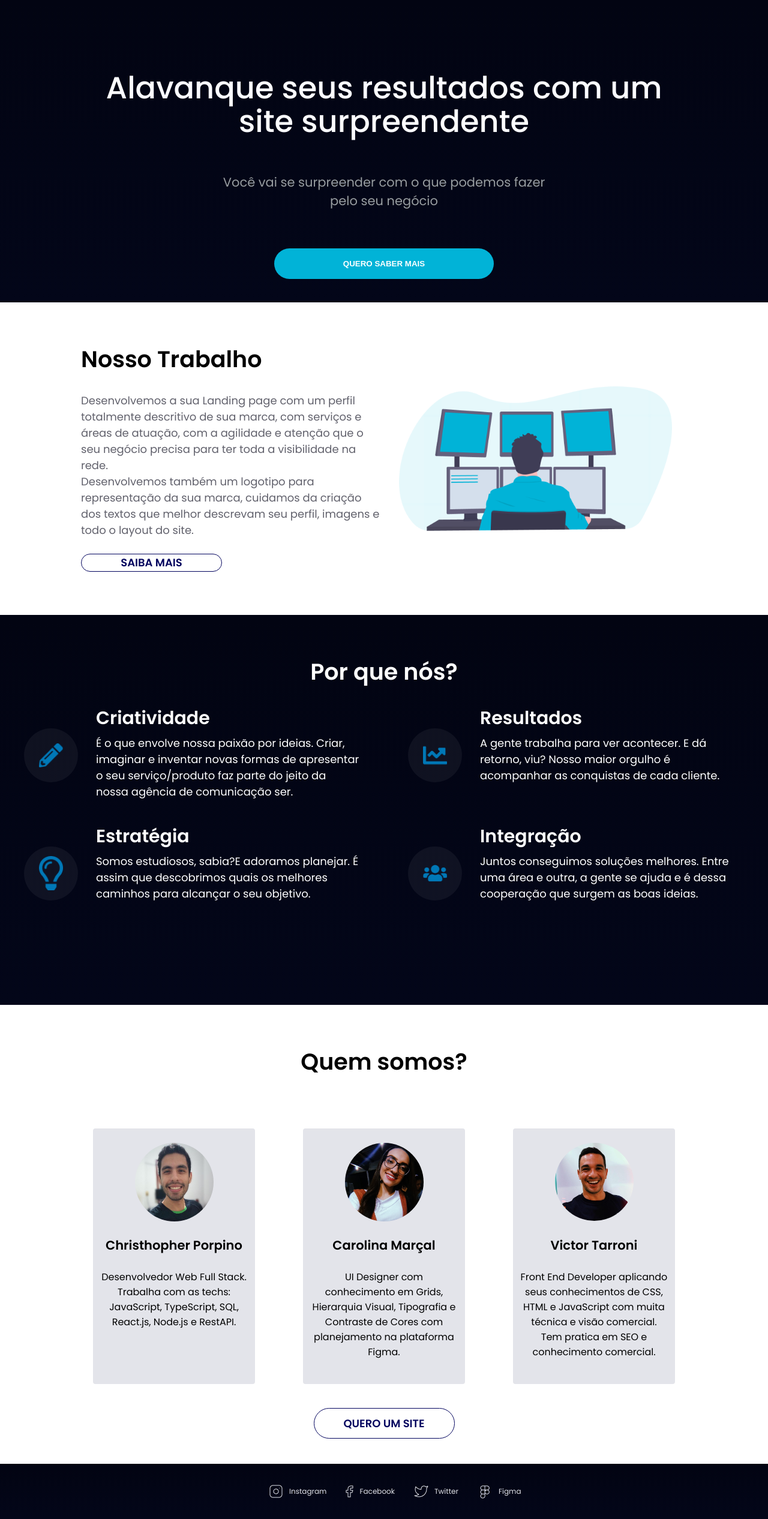
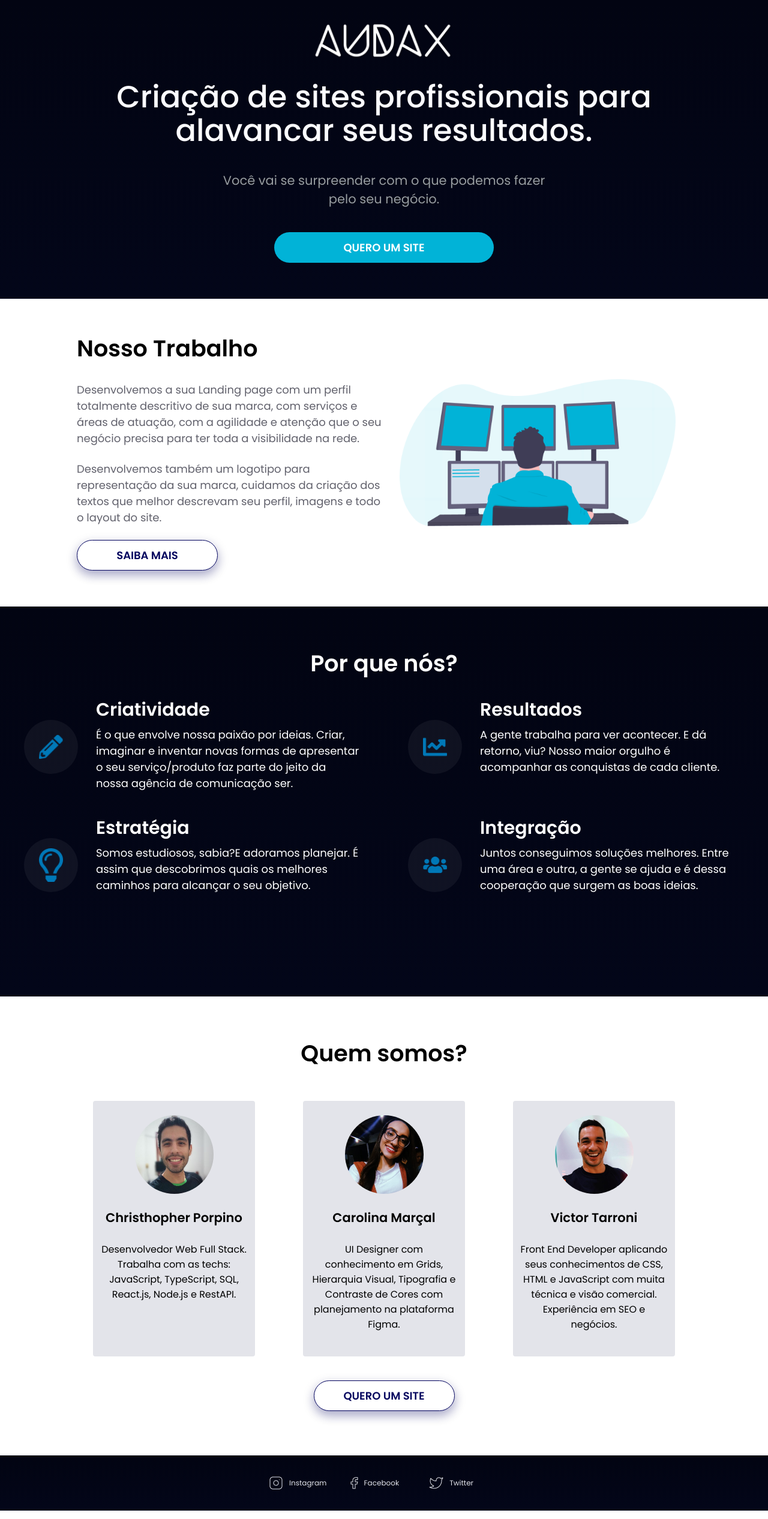
Before and after one commit to chrisporpino/agencia-landing-page, a React (Create React App) app: page / in a window 1280 px wide. Shown: the whole page at 60% size. Built offline with nearby package versions, Linux system fonts and the light colour scheme.

Commit message:
tornei responsivas as seções do banner, nosso trabalho e rodapé

```diff
--- a/src/components/AboutUsComponent/index.js
+++ b/src/components/AboutUsComponent/index.js
@@ -20,7 +20,6 @@ const Title = styled.h1`
   font-weight: 600;
   font-size: 38px;
   line-height: 46px;
-  margin-bottom: 32px;
   text-align: center;
   padding-top: 72px;
 `;
@@ -31,11 +30,26 @@ const SecondaryButton = styled.button`
   background: #ffffff;
   border: 1px solid #03045e;
   border-radius: 30px;
+
   font-family: "Poppins", sans-serif;
   font-weight: bold;
   font-size: 18px;
   line-height: 27px;
   color: #03045e;
+
+  transition-duration: 0.3s;
+  box-shadow: 0 8px 16px 0 rgba(3, 4, 94, 0.2),
+    0 6px 20px 0 rgba(3, 4, 94, 0.19);
+
+  &:hover {
+    background: #555687;
+    color: #ffffff;
+    box-shadow: 0 6px 50px #555687;
+  }
+
+  &:active {
+    background: #f0f0ff;
+  }
 `;
 
 const CardsBox = styled.div`
@@ -66,8 +80,8 @@ function AboutUsComponent() {
           photo={victor}
           name="Victor Tarroni"
           skills="Front End Developer aplicando seus conhecimentos de CSS, HTML e
-          JavaScript com muita técnica e visão comercial. Tem pratica em SEO e
-          conhecimento comercial."
+          JavaScript com muita técnica e visão comercial. Experiência em SEO e
+          negócios."
         />
       </CardsBox>
       <SecondaryButton>QUERO UM SITE</SecondaryButton>
--- a/src/components/BannerSectionComponent/index.js
+++ b/src/components/BannerSectionComponent/index.js
@@ -1,59 +1,118 @@
-import React from 'react';
-import styled from 'styled-components';
+import React from "react";
+import styled from "styled-components";
+import logo from "../../assets/images/audax-logo-white.png";
 
 const BannerSection = styled.div`
   width: 100%;
-  height: 504px;
   background: linear-gradient(180deg, #020412 0%, #030619 100%), #020412;
   color: #fcfcff;
   display: grid;
   place-items: center;
+  padding-bottom: 60px;
+
+  @media (max-width: 700px) {
+    display: flex;
+    flex-wrap: wrap;
+    align-items: center;
+    justify-content: center;
+    padding: 72px 30px;
+  }
 `;
 
-const Logo = styled.img``;
+const Logo = styled.img`
+  width: 250px;
+  padding: 30px 0;
+
+  @media (max-width: 700px) {
+    display: none;
+  }
+`;
 
 const Headline = styled.h1`
-  width: 963px;
-  height: 91px;
+  width: 960px;
   text-align: center;
   font-weight: 500;
   font-size: 51px;
-  line-height: 110%;
+  line-height: 56px;
   color: #fcfcff;
+  margin-bottom: 40px;
+
+  @media (max-width: 700px) {
+    font-weight: 500;
+    font-size: 35px;
+    line-height: 115%;
+    margin-bottom: 32px;
+  }
 `;
 
 const Subtitle = styled.h3`
   width: 550px;
-  height: 47px;
   text-align: center;
-  font-weight: normal;
+  font-weight: 400;
   font-size: 21px;
   line-height: 31px;
   color: #989da0;
+  margin-bottom: 40px;
+
+  @media (max-width: 700px) {
+    font-style: normal;
+    font-weight: normal;
+    font-size: 18px;
+    line-height: 27px;
+
+    margin-bottom: 32px;
+  }
 `;
 
 const PrimaryButton = styled.button`
+  width: 366px;
+  height: 51px;
   border-radius: 30px;
   background: #01b3d7;
-  padding: 17px 0;
-  width: 366px;
-  height: 51px;
   border: none;
   color: white;
+
+  transition-duration: 0.3s;
+
+  font-family: Poppins;
+  font-style: normal;
   font-weight: bold;
+  font-size: 18px;
+  line-height: 27px;
+
+  &:hover {
+    background: #0078b7;
+    border: 2px solid #01b3d7;
+    box-shadow: 0 6px 70px #01b3d7;
+    color: #ffffff;
+  }
+
+  &:active {
+    background: #92dfef;
+  }
+
+  @media (max-width: 700px) {
+    width: 218px;
+    height: 39px;
+
+    font-style: normal;
+    font-weight: bold;
+    font-size: 15px;
+    line-height: 22px;
+  }
 `;
 
 function BannerSectionComponent() {
-  return(
+  return (
     <BannerSection>
-        <Logo />
-        <Headline>Alavanque seus resultados com um site surpreendente</Headline>
-        <Subtitle>
-          Você vai se surpreender com o que podemos fazer pelo seu negócio
-        </Subtitle>
-        <PrimaryButton>QUERO SABER MAIS</PrimaryButton>
-      </BannerSection>
-  )
+      <Logo src={logo} alt="logo" />
+      <Headline>Criação de sites profissionais para alavancar seus resultados.</Headline>
+      <Subtitle>
+        Você vai se surpreender com o que podemos fazer pelo seu negócio.
+      </Subtitle>
+      <PrimaryButton>QUERO UM SITE</PrimaryButton>
+    </BannerSection>
+  );
 }
 
 export default BannerSectionComponent;
--- a/src/components/FooterComponent/index.js
+++ b/src/components/FooterComponent/index.js
@@ -6,36 +6,63 @@ import instagram from "../../assets/images/icons/instagram.png";
 import twitter from "../../assets/images/icons/twitter.png";
 import figma from "../../assets/images/icons/figma.png";
 
+const Footer = styled.footer`
+  display: flex;
+  width: 100%;
+  height: 92px;
+  background: linear-gradient(180deg, #020412 0%, #030619 100%), #020412;
+  color: #e3e4ea;
+
+  font-weight: 300;
+  font-size: 12px;
+  line-height: 18px;
+  justify-content: center;
+
+  @media (max-width: 700px) {
+    padding: 0 30px;
+  }
+`;
+
 const IconContainer = styled.div`
   display: flex;
   align-items: center;
   justify-content: space-around;
   width: 30%;
+
+  @media (max-width: 700px) {
+    width: 160px;
+    display: flex;
+    justify-content: space-around;
+    align-items: center;
+  }
 `;
 
 const BoxIcon = styled.div`
   display: flex;
   align-items: center;
+  justify-content: center;
   width: 99px;
   height: 24px;
   margin-right: 32px;
+
+  @media (max-width: 700px) {
+    margin-right: 0;
+  }
 `;
 
-const Footer = styled.footer`
-  display: flex;
-  width: 100%;
-  height: 92px;
-  width: 100%;
-  background: linear-gradient(180deg, #020412 0%, #030619 100%), #020412;
-  color: #e3e4ea;
-  font-weight: 300;
-  font-size: 12px;
-  line-height: 18px;
-  justify-content: center;
-`;
 
 const Icon = styled.img`
   margin-right: 10px;
+
+  @media (max-width: 700px) {
+    margin-right: 0;
+  }
+`;
+
+const Name = styled.p`
+  @media (max-width: 700px) {
+    display: none;
+  }
 `;
 
 function FooterComponent() {
@@ -44,20 +71,20 @@ function FooterComponent() {
         <IconContainer>
           <BoxIcon>
             <Icon src={instagram} alt="instagram" />
-            <p>Instagram</p>
+            <Name>Instagram</Name>
           </BoxIcon>
           <BoxIcon>
             <Icon src={facebook} alt="facebook" />
-            <p>Facebook</p>
+            <Name>Facebook</Name>
           </BoxIcon>
           <BoxIcon>
             <Icon src={twitter} alt="twitter" />
-            <p>Twitter</p>
+            <Name>Twitter</Name>
           </BoxIcon>
-          <BoxIcon>
+          {/* <BoxIcon>
             <Icon src={figma} alt="figma" />
-            <p>Figma</p>
-          </BoxIcon>
+            <Name>Figma</Name>
+          </BoxIcon> */}
         </IconContainer>
       </Footer>
   );
--- a/src/components/OurWorkComponent/index.js
+++ b/src/components/OurWorkComponent/index.js
@@ -5,8 +5,10 @@ import programmer from "../../assets/images/illustration_programmer.png";
 const OurWorkSection = styled.div`
   display: flex;
   width: 100%;
-  height: 521px;
-  padding: 0 135px;
+  padding: 0 10vw;
+
+  @media (max-width: 700px) {
+  }
 `;
 
 const OurWorkTitle = styled.h1`
@@ -15,6 +17,12 @@ const OurWorkTitle = styled.h1`
   font-size: 38px;
   line-height: 46px;
   margin-bottom: 32px;
+
+  @media (max-width: 700px) {
+    font-size: 30px;
+    line-height: 45px;
+    margin-bottom: 0;
+  }
 `;
 
 const InformationsBox = styled.div`
@@ -23,15 +31,27 @@ const InformationsBox = styled.div`
   align-items: flex-start;
   justify-content: center;
   width: 50%;
-  padding: 72px 0;
+  padding: 60px 0;
+
+  @media (max-width: 700px) {
+    width: 100%;
+    padding: 56px 0;
+  }
 `;
 
 const DescriptionOurWork = styled.p`
   width: 100%;
-  height: 232px;
   font-size: 18px;
   line-height: 27px;
   color: #61616c;
+  margin-bottom: 24px;
+
+  @media (max-width: 700px) {
+    font-size: 15px;
+    line-height: 180.5%;
+    margin-top: 32px;
+    margin-bottom: 0;
+  }
 `;
 
 const SecondaryButton = styled.button`
@@ -40,11 +60,35 @@ const SecondaryButton = styled.button`
   background: #ffffff;
   border: 1px solid #03045e;
   border-radius: 30px;
+
   font-family: "Poppins", sans-serif;
   font-weight: bold;
   font-size: 18px;
   line-height: 27px;
   color: #03045e;
+
+  transition-duration: 0.3s;
+  box-shadow: 0 8px 16px 0 rgba(3, 4, 94, 0.2),
+    0 6px 20px 0 rgba(3, 4, 94, 0.19);
+
+  &:hover {
+    background: #555687;
+    color: #ffffff;
+    box-shadow: 0 6px 50px #555687;
+  }
+
+  &:active {
+    background: #f0f0ff;
+  }
+
+  @media (max-width: 700px) {
+    width: 160px;
+    height: 39px;
+    margin-top: 32px;
+    font-weight: bold;
+    font-size: 15px;
+    line-height: 22px;
+  }
 `;
 
 const ImageSection = styled.div`
@@ -53,6 +97,10 @@ const ImageSection = styled.div`
   display: flex;
   align-items: center;
   justify-content: center;
+
+  @media (max-width: 700px) {
+    display: none;
+  }
 `;
 
 const Image = styled.img`
```
Also changed, not shown: src/assets/images/audax-logo-white.png (added), src/assets/images/audax-logo.png (added).
